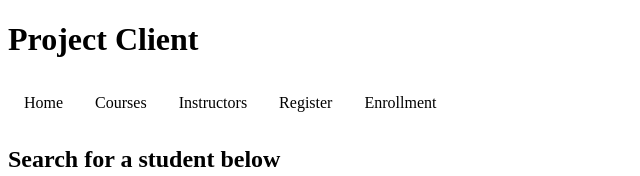
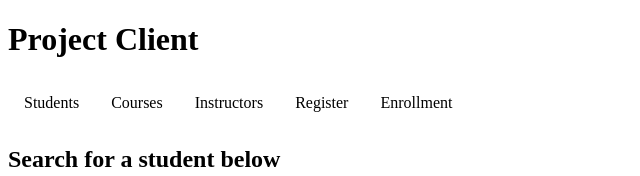
Before and after one commit to Gonzo2510/School-Administrative-Client, a React (Create React App) app in the folder client/: page / in a window 1280 px wide. Shown: the top 176 px of the page, without its empty margins (0-640 px from the left). Built offline with nearby package versions, Linux system fonts and the light colour scheme; no server answers.

Commit message:
change home tab name

```diff
--- a/client/src/components/NavBar.js
+++ b/client/src/components/NavBar.js
@@ -7,7 +7,7 @@
     return (
         <nav>
           <ul>
-            <li><Link to="/">Home</Link></li>
+            <li><Link to="/">Students</Link></li>
             <li><Link to="/courses">Courses</Link></li>
             <li><Link to="/instructors">Instructors</Link></li>
             <li><Link to="/register">Register</Link></li>
```
